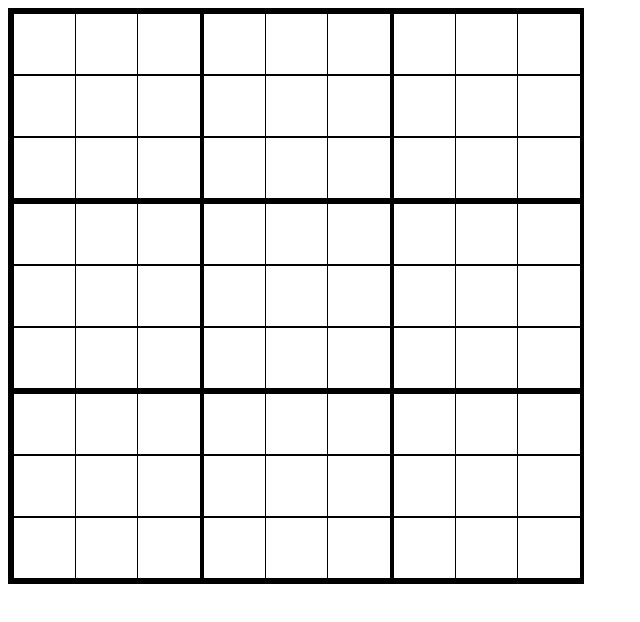
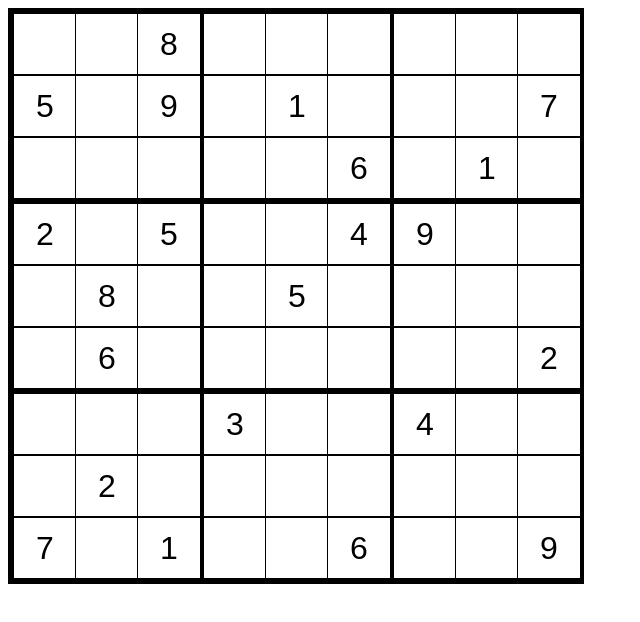
Before and after one commit to BenDMaryland/Sudoku, a React (Create React App) app: page / in a window 1280 px wide. Shown: the top 622 px of the page, without its empty margins (0-640 px from the left). Built offline with nearby package versions, Linux system fonts and the light colour scheme.

Commit message:
Test example

```diff
--- a/src/components/Board.js
+++ b/src/components/Board.js
@@ -7,23 +7,16 @@ function Board() {
   const [sets, setSets] = useState([]);
 
   useEffect(() => {
-      setSets(sets=>sets=[])
+    setSets((sets) => (sets = []));
 
-      for (let i = 0; i < 9; i++) {
-
-          setSets(   (sets) =>  (sets = [...sets, <Set key={i}  i={i } />])   );}
-
-
-
+    for (let i = 0; i < 9; i++) {
+      setSets(
+        (sets) => (sets = [...sets, <Set data={data[i]} key={i} i={i} />])
+      );
+    }
   }, []);
 
-
-  return (
-    <BoardStyle>
-
-      {sets.map((set) => set)}
-    </BoardStyle>
-  );
+  return <BoardStyle>{sets.map((set) => set)}</BoardStyle>;
 }
 
 export default Board;
@@ -35,3 +28,42 @@ const BoardStyle = styled.div`
   height: fit-content;
   width: fit-content;
 `;
+const data = [
+  ["", "", "8",
+   "5", "", "9",
+   "", "", ""],
+
+  ["", "", "",
+   "", "1", "",
+   "", "", "6"],
+
+  ["", "", "",
+  "", "", "7",
+   "", "1", ""],
+
+
+  ["2", "", "5",
+  "", "8", "",
+  "", "6", ""],
+
+  ["", "", "4",
+   "", "5", "",
+    "", "", ""],
+
+  ["9", "", "",
+  "", "", "",
+  "", "", "2"],
+
+  ["", "", "",
+   "", "2", "" ,
+   "7", "", "1"],
+
+  ["3", "", "",
+   "", "", "",
+   "", "","6"],
+
+  ["4", "", "",
+  "", "", "",
+   "", "", "9"],
+
+];
--- a/src/components/Cell.js
+++ b/src/components/Cell.js
@@ -5,25 +5,30 @@ function Cell({ number }) {
   const [num, setnum] = useState("");
 
 
-// useEffect(() => {
-// setnum(num=>num=number)
-// }, [])
+useEffect(() => {
+
+setnum(num=>num=number)
+}, [])
 
 
 function numHanlder(e){
+        console.log(e.target.style.color);
 setnum(num=>num = e.target.value)
+e.target.style.color= "blue"
 }
 
 
   return (
     <CellStyle onClick={() => console.log("ddddd", number)}>
 
-      <input value={num} onChange={(e) => numHanlder(e)}></input>
+      <input style={{"color":"black"}} type={number} maxLength={1} value={num} onChange={(e) => numHanlder(e)}></input>
     </CellStyle>
   );
 }
 
 export default Cell;
+
+
 
 const CellStyle = styled.div`
   border: 1px solid;
--- a/src/components/Set.js
+++ b/src/components/Set.js
@@ -3,8 +3,8 @@ import styled from "styled-components";
 import Cell from "./Cell";
 
 
-function Set({ i }) {
-const [data, setData] = useState([])
+function Set({ i,data }) {
+const [uniqKey, setuniqKey] = useState(0);
 
 
 
@@ -13,9 +13,9 @@ const [data, setData] = useState([])
   useEffect(() => {
     setcells((cells) => (cells = []));
 
-    for (let e = 1; e < 10; e++) {
+    for (let e = 0; e < 9; e++) {
+        setcells((cells) => (cells = [...cells, <Cell key={e} number={data[e]} />]))
 
-      setcells((cells) => (cells = [...cells, <Cell key={e} number={i*9+e} />]));
     }
   }, []);
 
```
